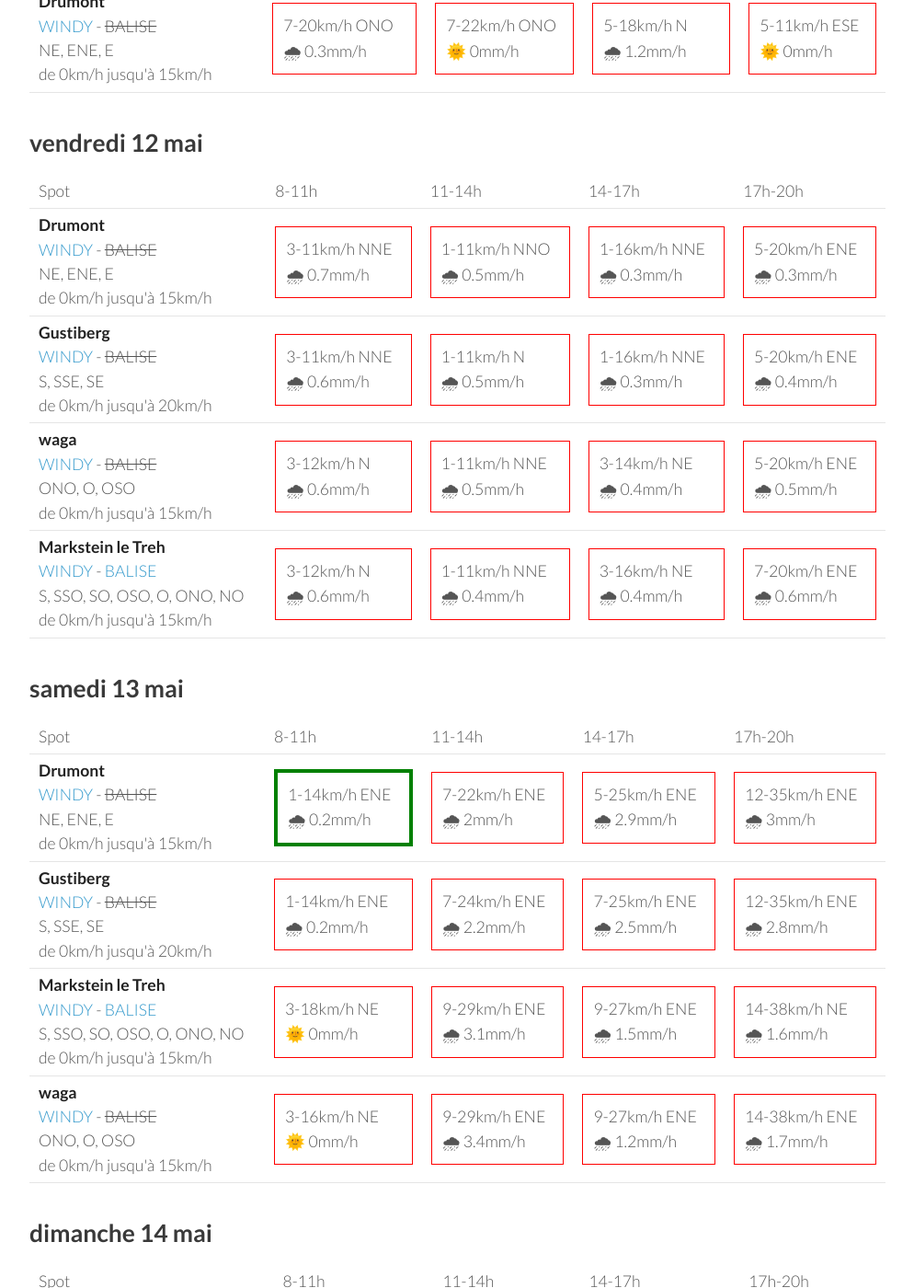
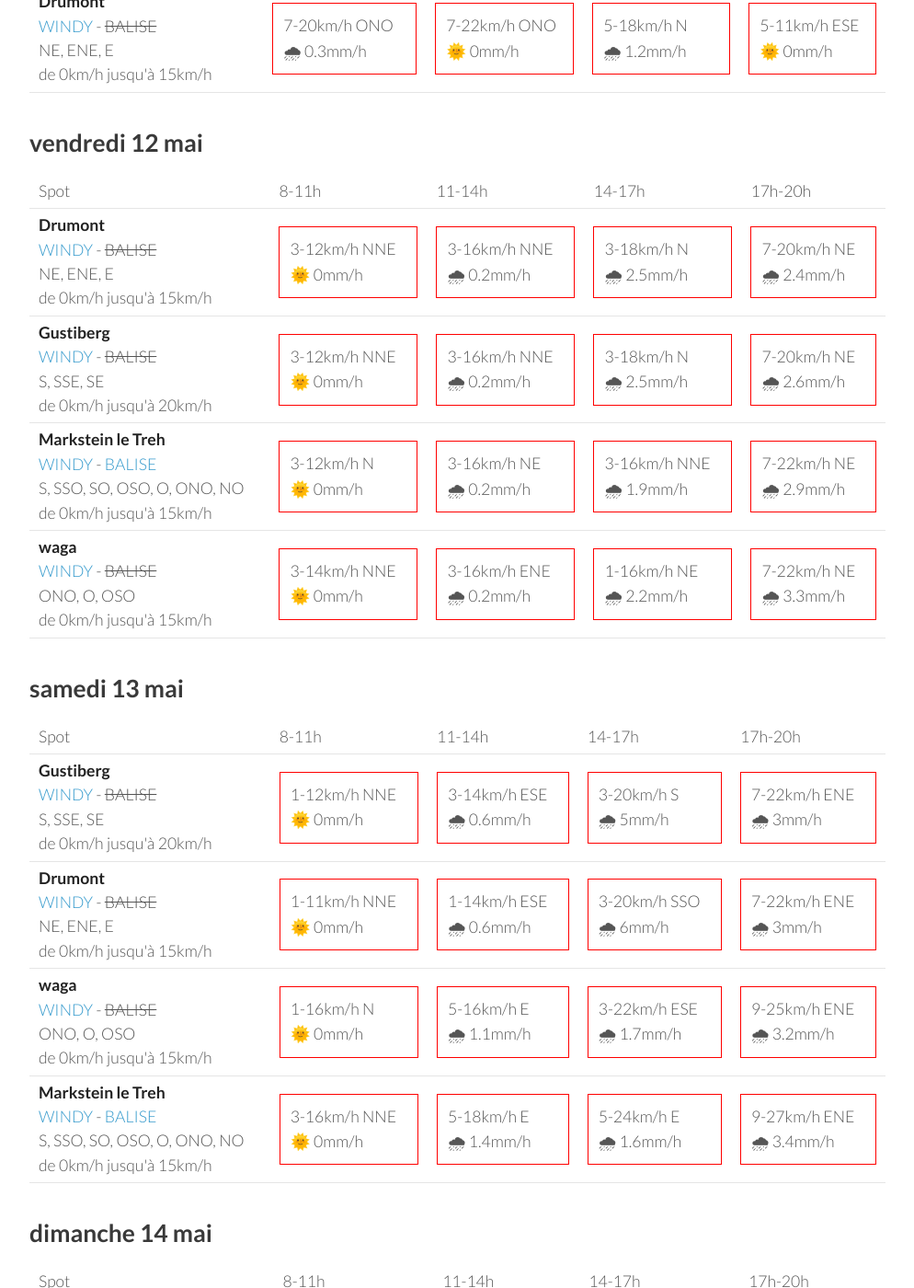
Before and after one commit to parapente-dans-le-nord/parapente-dans-le-nord.github.io, a Jekyll site: the page built from vosges.markdown, in a window 1280 px wide and 1400 px high, scrolled down 1325 px. Shown: the whole window at 92% size, without its empty margins (26-1020 px from the left). Built offline with Jekyll 4.4.1, drawn with Linux system fonts in a browser that asks for light colours; some of the changed text lies outside the part shown.

Commit message:
update index.markdown

```diff
--- a/vosges.markdown
+++ b/vosges.markdown
@@ -132,40 +132,40 @@ page mise à jour le mercredi 10 mai 13:16
 <tr>
         <td><strong>Drumont</strong><br><a href="https://windy.com/47.898/6.919?47.687,6.919,9,m:eYYagmG">WINDY</a> - <span class="no-balise"> BALISE </span><br> <span class="vent-favorable">NE, ENE, E</span><br><span class="force-vent">de 0km/h jusqu'à 15km/h</span> </td>
 
-            <td><div class="not-flyable"><p>3-11km/h NNE</p><p>🌧 0.7mm/h</p></div></td>
-            <td><div class="not-flyable"><p>1-11km/h NNO</p><p>🌧 0.5mm/h</p></div></td>
-            <td><div class="not-flyable"><p>1-16km/h NNE</p><p>🌧 0.3mm/h</p></div></td>
-            <td><div class="not-flyable"><p>5-20km/h ENE</p><p>🌧 0.3mm/h</p></div></td>
+            <td><div class="not-flyable"><p>3-12km/h NNE</p><p>🌞 0mm/h</p></div></td>
+            <td><div class="not-flyable"><p>3-16km/h NNE</p><p>🌧 0.2mm/h</p></div></td>
+            <td><div class="not-flyable"><p>3-18km/h N</p><p>🌧 2.5mm/h</p></div></td>
+            <td><div class="not-flyable"><p>7-20km/h NE</p><p>🌧 2.4mm/h</p></div></td>
 
 
     </tr>
 <tr>
         <td><strong>Gustiberg</strong><br><a href="https://windy.com/47.894/6.934?47.891,6.934,15,m:eYYagmI">WINDY</a> - <span class="no-balise"> BALISE </span><br> <span class="vent-favorable">S, SSE, SE</span><br><span class="force-vent">de 0km/h jusqu'à 20km/h</span> </td>
 
-            <td><div class="not-flyable"><p>3-11km/h NNE</p><p>🌧 0.6mm/h</p></div></td>
-            <td><div class="not-flyable"><p>1-11km/h N</p><p>🌧 0.5mm/h</p></div></td>
-            <td><div class="not-flyable"><p>1-16km/h NNE</p><p>🌧 0.3mm/h</p></div></td>
-            <td><div class="not-flyable"><p>5-20km/h ENE</p><p>🌧 0.4mm/h</p></div></td>
+            <td><div class="not-flyable"><p>3-12km/h NNE</p><p>🌞 0mm/h</p></div></td>
+            <td><div class="not-flyable"><p>3-16km/h NNE</p><p>🌧 0.2mm/h</p></div></td>
+            <td><div class="not-flyable"><p>3-18km/h N</p><p>🌧 2.5mm/h</p></div></td>
+            <td><div class="not-flyable"><p>7-20km/h NE</p><p>🌧 2.6mm/h</p></div></td>
+
+
+    </tr>
+<tr>
+        <td><strong>Markstein le Treh</strong><br><a href="https://windy.com/47.926/7.012?47.505,7.012,8,m:eY1agmQ">WINDY</a> - <span class=""><a href="http://www.balisemeteo.com/balise.php?idBalise=136">BALISE</a> </span><br> <span class="vent-favorable">S, SSO, SO, OSO, O, ONO, NO</span><br><span class="force-vent">de 0km/h jusqu'à 15km/h</span> </td>
+
+            <td><div class="not-flyable"><p>3-12km/h N</p><p>🌞 0mm/h</p></div></td>
+            <td><div class="not-flyable"><p>3-16km/h NE</p><p>🌧 0.2mm/h</p></div></td>
+            <td><div class="not-flyable"><p>3-16km/h NNE</p><p>🌧 1.9mm/h</p></div></td>
+            <td><div class="not-flyable"><p>7-22km/h NE</p><p>🌧 2.9mm/h</p></div></td>
 
 
     </tr>
 <tr>
         <td><strong>waga</strong><br><a href="https://windy.com/47.903/6.996?47.900,6.983,15">WINDY</a> - <span class="no-balise"> BALISE </span><br> <span class="vent-favorable">ONO, O, OSO</span><br><span class="force-vent">de 0km/h jusqu'à 15km/h</span> </td>
 
-            <td><div class="not-flyable"><p>3-12km/h N</p><p>🌧 0.6mm/h</p></div></td>
-            <td><div class="not-flyable"><p>1-11km/h NNE</p><p>🌧 0.5mm/h</p></div></td>
-            <td><div class="not-flyable"><p>3-14km/h NE</p><p>🌧 0.4mm/h</p></div></td>
-            <td><div class="not-flyable"><p>5-20km/h ENE</p><p>🌧 0.5mm/h</p></div></td>
-
-
-    </tr>
-<tr>
-        <td><strong>Markstein le Treh</strong><br><a href="https://windy.com/47.926/7.012?47.505,7.012,8,m:eY1agmQ">WINDY</a> - <span class=""><a href="http://www.balisemeteo.com/balise.php?idBalise=136">BALISE</a> </span><br> <span class="vent-favorable">S, SSO, SO, OSO, O, ONO, NO</span><br><span class="force-vent">de 0km/h jusqu'à 15km/h</span> </td>
-
-            <td><div class="not-flyable"><p>3-12km/h N</p><p>🌧 0.6mm/h</p></div></td>
-            <td><div class="not-flyable"><p>1-11km/h NNE</p><p>🌧 0.4mm/h</p></div></td>
-            <td><div class="not-flyable"><p>3-16km/h NE</p><p>🌧 0.4mm/h</p></div></td>
-            <td><div class="not-flyable"><p>7-20km/h ENE</p><p>🌧 0.6mm/h</p></div></td>
+            <td><div class="not-flyable"><p>3-14km/h NNE</p><p>🌞 0mm/h</p></div></td>
+            <td><div class="not-flyable"><p>3-16km/h ENE</p><p>🌧 0.2mm/h</p></div></td>
+            <td><div class="not-flyable"><p>1-16km/h NE</p><p>🌧 2.2mm/h</p></div></td>
+            <td><div class="not-flyable"><p>7-22km/h NE</p><p>🌧 3.3mm/h</p></div></td>
 
 
     </tr>
@@ -186,42 +186,42 @@ page mise à jour le mercredi 10 mai 13:16
       <td>17h-20h</td>
     </tr>
 <tr>
-        <td><strong>Drumont</strong><br><a href="https://windy.com/47.898/6.919?47.687,6.919,9,m:eYYagmG">WINDY</a> - <span class="no-balise"> BALISE </span><br> <span class="vent-favorable">NE, ENE, E</span><br><span class="force-vent">de 0km/h jusqu'à 15km/h</span> </td>
+        <td><strong>Gustiberg</strong><br><a href="https://windy.com/47.894/6.934?47.891,6.934,15,m:eYYagmI">WINDY</a> - <span class="no-balise"> BALISE </span><br> <span class="vent-favorable">S, SSE, SE</span><br><span class="force-vent">de 0km/h jusqu'à 20km/h</span> </td>
 
-            <td><div class="flyable"><p>1-14km/h ENE</p><p>🌧 0.2mm/h</p></div></td>
-            <td><div class="not-flyable"><p>7-22km/h ENE</p><p>🌧 2mm/h</p></div></td>
-            <td><div class="not-flyable"><p>5-25km/h ENE</p><p>🌧 2.9mm/h</p></div></td>
-            <td><div class="not-flyable"><p>12-35km/h ENE</p><p>🌧 3mm/h</p></div></td>
+            <td><div class="not-flyable"><p>1-12km/h NNE</p><p>🌞 0mm/h</p></div></td>
+            <td><div class="not-flyable"><p>3-14km/h ESE</p><p>🌧 0.6mm/h</p></div></td>
+            <td><div class="not-flyable"><p>3-20km/h S</p><p>🌧 5mm/h</p></div></td>
+            <td><div class="not-flyable"><p>7-22km/h ENE</p><p>🌧 3mm/h</p></div></td>
 
 
     </tr>
 <tr>
-        <td><strong>Gustiberg</strong><br><a href="https://windy.com/47.894/6.934?47.891,6.934,15,m:eYYagmI">WINDY</a> - <span class="no-balise"> BALISE </span><br> <span class="vent-favorable">S, SSE, SE</span><br><span class="force-vent">de 0km/h jusqu'à 20km/h</span> </td>
+        <td><strong>Drumont</strong><br><a href="https://windy.com/47.898/6.919?47.687,6.919,9,m:eYYagmG">WINDY</a> - <span class="no-balise"> BALISE </span><br> <span class="vent-favorable">NE, ENE, E</span><br><span class="force-vent">de 0km/h jusqu'à 15km/h</span> </td>
 
-            <td><div class="not-flyable"><p>1-14km/h ENE</p><p>🌧 0.2mm/h</p></div></td>
-            <td><div class="not-flyable"><p>7-24km/h ENE</p><p>🌧 2.2mm/h</p></div></td>
-            <td><div class="not-flyable"><p>7-25km/h ENE</p><p>🌧 2.5mm/h</p></div></td>
-            <td><div class="not-flyable"><p>12-35km/h ENE</p><p>🌧 2.8mm/h</p></div></td>
+            <td><div class="not-flyable"><p>1-11km/h NNE</p><p>🌞 0mm/h</p></div></td>
+            <td><div class="not-flyable"><p>1-14km/h ESE</p><p>🌧 0.6mm/h</p></div></td>
+            <td><div class="not-flyable"><p>3-20km/h SSO</p><p>🌧 6mm/h</p></div></td>
+            <td><div class="not-flyable"><p>7-22km/h ENE</p><p>🌧 3mm/h</p></div></td>
+
+
+    </tr>
+<tr>
+        <td><strong>waga</strong><br><a href="https://windy.com/47.903/6.996?47.900,6.983,15">WINDY</a> - <span class="no-balise"> BALISE </span><br> <span class="vent-favorable">ONO, O, OSO</span><br><span class="force-vent">de 0km/h jusqu'à 15km/h</span> </td>
+
+            <td><div class="not-flyable"><p>1-16km/h N</p><p>🌞 0mm/h</p></div></td>
+            <td><div class="not-flyable"><p>5-16km/h E</p><p>🌧 1.1mm/h</p></div></td>
+            <td><div class="not-flyable"><p>3-22km/h ESE</p><p>🌧 1.7mm/h</p></div></td>
+            <td><div class="not-flyable"><p>9-25km/h ENE</p><p>🌧 3.2mm/h</p></div></td>
 
 
     </tr>
 <tr>
         <td><strong>Markstein le Treh</strong><br><a href="https://windy.com/47.926/7.012?47.505,7.012,8,m:eY1agmQ">WINDY</a> - <span class=""><a href="http://www.balisemeteo.com/balise.php?idBalise=136">BALISE</a> </span><br> <span class="vent-favorable">S, SSO, SO, OSO, O, ONO, NO</span><br><span class="force-vent">de 0km/h jusqu'à 15km/h</span> </td>
 
-            <td><div class="not-flyable"><p>3-18km/h NE</p><p>🌞 0mm/h</p></div></td>
-            <td><div class="not-flyable"><p>9-29km/h ENE</p><p>🌧 3.1mm/h</p></div></td>
-            <td><div class="not-flyable"><p>9-27km/h ENE</p><p>🌧 1.5mm/h</p></div></td>
-            <td><div class="not-flyable"><p>14-38km/h NE</p><p>🌧 1.6mm/h</p></div></td>
-
-
-    </tr>
-<tr>
-        <td><strong>waga</strong><br><a href="https://windy.com/47.903/6.996?47.900,6.983,15">WINDY</a> - <span class="no-balise"> BALISE </span><br> <span class="vent-favorable">ONO, O, OSO</span><br><span class="force-vent">de 0km/h jusqu'à 15km/h</span> </td>
-
-            <td><div class="not-flyable"><p>3-16km/h NE</p><p>🌞 0mm/h</p></div></td>
-            <td><div class="not-flyable"><p>9-29km/h ENE</p><p>🌧 3.4mm/h</p></div></td>
-            <td><div class="not-flyable"><p>9-27km/h ENE</p><p>🌧 1.2mm/h</p></div></td>
-            <td><div class="not-flyable"><p>14-38km/h ENE</p><p>🌧 1.7mm/h</p></div></td>
+            <td><div class="not-flyable"><p>3-16km/h NNE</p><p>🌞 0mm/h</p></div></td>
+            <td><div class="not-flyable"><p>5-18km/h E</p><p>🌧 1.4mm/h</p></div></td>
+            <td><div class="not-flyable"><p>5-24km/h E</p><p>🌧 1.6mm/h</p></div></td>
+            <td><div class="not-flyable"><p>9-27km/h ENE</p><p>🌧 3.4mm/h</p></div></td>
 
 
     </tr>
```
Also changed, not shown: other parts of vosges.markdown (+1 -1 lines).
